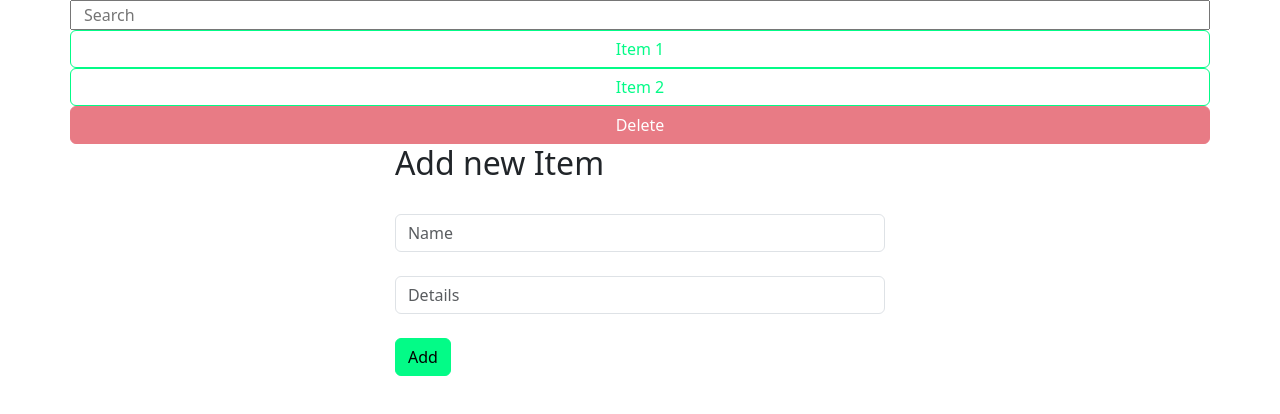
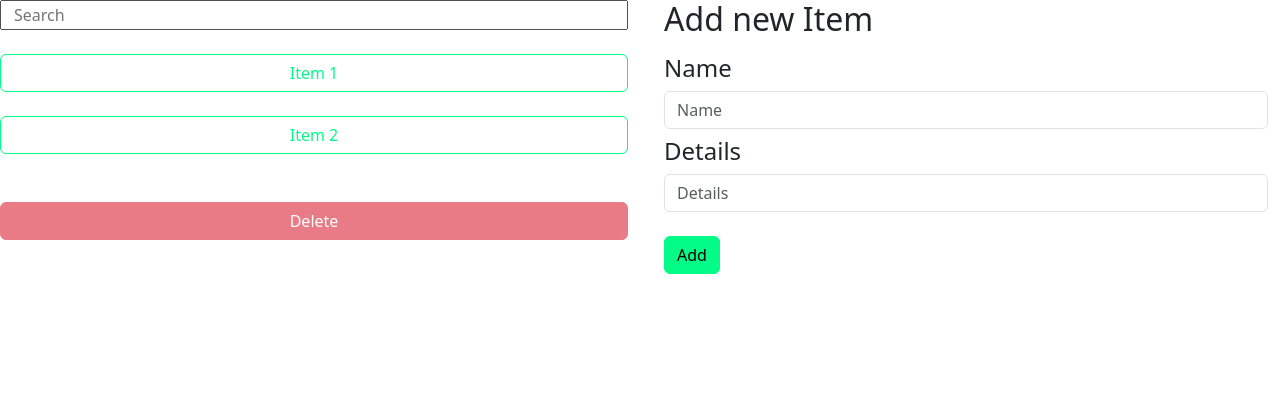
Before and after one commit to mickelson-classroom/list-detail-site-garv5014, a React (Create React App) app in the folder list-details/: page / in a window 1280 px wide. Shown: the top 414 px of the page. Built offline with nearby package versions, Linux system fonts and the light colour scheme.

Commit message:
form label and some coloumns

```diff
--- a/list-details/src/components/AddItem.tsx
+++ b/list-details/src/components/AddItem.tsx
@@ -27,7 +27,7 @@ export const AddItem: FC<{ handleAdd: (item: IListItem) => void }> = ({
     <div className="row mx-auto">
       <h2>Add new Item</h2>
       <form onSubmit={handleSubmit} className="form">
-        <label htmlFor="Item Name"></label>
+        <label htmlFor="Item Name" className="form-label h4 mt-2">Name</label>
         <input
           type="text"
           name="itemName"
@@ -36,7 +36,7 @@ export const AddItem: FC<{ handleAdd: (item: IListItem) => void }> = ({
           placeholder="Name"
           onChange={(e) => handleChange(e.target.value, "name")}
         />
-        <label htmlFor="Item Details"></label>
+        <label htmlFor="Item Details" className="form-label h4 mt-2">Details</label>
         <input
           type="text"
           name="itemDetails"
--- a/list-details/src/components/ItemsList.tsx
+++ b/list-details/src/components/ItemsList.tsx
@@ -6,9 +6,9 @@ export const ItemsList: FC<{
   handleClick: (item: IListItem) => void;
 }> = ({ list, handleClick }) => {
   return (
-    <div className="container">
+    <div className="container mt-4">
       {list.map((item: IListItem) => (
-        <div className="row">
+        <div className="row mb-4">
           <div
             className="btn btn-outline-primary"
             key={item.id}
--- a/list-details/src/components/ListItemDetails.tsx
+++ b/list-details/src/components/ListItemDetails.tsx
@@ -7,9 +7,9 @@ export const ListItemDetails: FC<{
 }> = ({ targetItem, handleDelete }) => {
   return (
     <div className="container">
-      <div className="row">
-        {targetItem?.details && <p>{targetItem?.details}</p>}
-        <button className="btn btn-danger"
+      <div className="row justify-content-center">
+        {targetItem?.details && <p className=" col h3 mt-4 mb-4">{targetItem?.details}</p>}
+        <button className="col btn btn-danger mt-4 mb-4"
           onClick={() => {
             handleDelete();
           }}
--- a/list-details/src/components/MasterList.tsx
+++ b/list-details/src/components/MasterList.tsx
@@ -47,10 +47,19 @@ export const MasterList = () => {
 
   return (
     <div className="d-flex flex-column justify-content-center">
-      <FilterList handleOnChange={handleOnFilterChange} />
-      <ItemsList list={filteredItems} handleClick={handleListClick} />
-      <ListItemDetails targetItem={detailItem} handleDelete={handleDelete}/>
-      <AddItem handleAdd={handleAdd} />
+      <div className="row justify-content-center">
+        <div className="col-lg-6 col">
+          <FilterList handleOnChange={handleOnFilterChange} />
+          <ItemsList list={filteredItems} handleClick={handleListClick} />
+          <ListItemDetails
+            targetItem={detailItem}
+            handleDelete={handleDelete}
+          />
+        </div>
+        <div className="col-lg-6 col">
+          <AddItem handleAdd={handleAdd} />
+        </div>
+      </div>
     </div>
   );
 };
```
